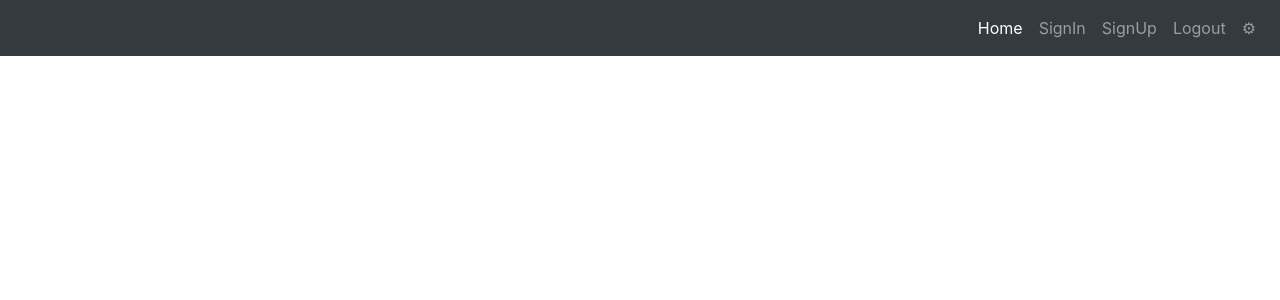
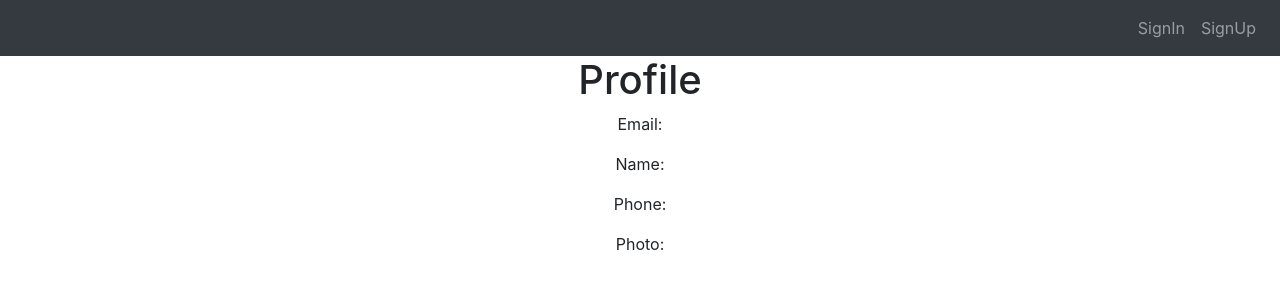
Before and after one commit to jcabrera2502/NJIT-Lowlanders, a React (Create React App) app in the folder frontend/: page /Profile in a window 1280 px wide. Shown: the top 300 px of the page. Built offline with nearby package versions, Linux system fonts and the light colour scheme; no server answers.

Commit message:
Fixed Nav so only certain pages show up when signed in/out. Also made signout reroute to login in 3 seconds.

```diff
--- a/frontend/package.json
+++ b/frontend/package.json
@@ -3,12 +3,16 @@
   "version": "0.1.0",
   "private": true,
   "dependencies": {
+    "@fortawesome/fontawesome-svg-core": "^6.4.2",
+    "@fortawesome/free-solid-svg-icons": "^6.4.2",
+    "@fortawesome/react-fontawesome": "^0.2.0",
     "@testing-library/jest-dom": "^5.17.0",
     "@testing-library/react": "^13.4.0",
     "@testing-library/user-event": "^13.5.0",
     "firebase": "^10.5.2",
     "react": "^18.2.0",
     "react-dom": "^18.2.0",
+    "react-icons": "^4.11.0",
     "react-scripts": "5.0.1",
     "web-vitals": "^2.1.4"
   },
--- a/frontend/src/App.js
+++ b/frontend/src/App.js
@@ -4,9 +4,10 @@ import SignIn from './Components/Auth-Components/SignIn';
 import SignUp from './Components/Auth-Components/SignUp';
 import AuthDetails from './Components/Auth-Components/AuthDetails';
 import Home from './Components/Central-Components/Home';
-import Nav from './Components/Nav';
+import Nav from './Components/Central-Components/Nav';
 import Settings from './Components/Central-Components/Settings';
 import {BrowserRouter as Router, Routes, Route} from 'react-router-dom';
+import Profile from './Components/Central-Components/Profile';
 
 function App() {
   return (
@@ -19,6 +20,7 @@ function App() {
           <Route path="/SignUp" element={<SignUp />} />
           <Route path="/AuthDetails" element={<AuthDetails />} />
           <Route path="/Settings" element={<Settings />} />
+          <Route path="/Profile" element={<Profile />} />
         </Routes>
       </div>
     </Router>
--- a/frontend/src/components/Auth-Components/AuthDetails.jsx
+++ b/frontend/src/components/Auth-Components/AuthDetails.jsx
@@ -30,6 +30,7 @@ const AuthDetails = () => {
     signOut(auth)
       .then(() => {
         console.log("sign out successful");
+        setTimeout(function(){window.location.href = "http://localhost:3000/SignIn"}, 3000);
       })
       .catch((error) => console.log(error));
   };
--- a/frontend/src/components/Central-Components/Home.js
+++ b/frontend/src/components/Central-Components/Home.jsx
@@ -1,6 +1,7 @@
-import { onAuthStateChanged, signOut } from "firebase/auth";
+import { onAuthStateChanged } from "firebase/auth";
 import React, { useEffect, useState } from "react";
 import { auth } from "../../firebase";
+import Dhruv from "../../Images/Dhruvy.jfif";
 
 function Home()
 {
@@ -25,6 +26,7 @@ function Home()
         {user ? (
             <div>
             <h1>Welcome {user.email}</h1>
+            <img src={Dhruv} alt="Dhruv" />
             </div>
         ) : (
             <h1>You need to login</h1>
--- /dev/null
+++ b/frontend/src/components/Central-Components/Nav.js
@@ -0,0 +1,49 @@
+import React, { useEffect, useState } from "react";
+import {Link} from 'react-router-dom';
+import { FaUserCircle } from "react-icons/fa";
+import { FaGear } from "react-icons/fa6";
+import { onAuthStateChanged } from "firebase/auth";
+import { auth} from "../../firebase";
+
+//Only show Profile if the user is logged in
+//Only show Settings if the user is logged in
+//Only show Logout if the user is logged in
+
+
+function Nav() {
+    const [user, setUser] = useState(null);
+    useEffect(() => {
+    onAuthStateChanged(auth, (user) =>
+    {
+        if (user)
+        {
+            setUser(user);
+        }
+        else
+        {
+            setUser(null);
+        }
+    });
+    }, []);
+
+    return(
+
+        <nav class="navbar navbar-expand-lg navbar-dark bg-dark top">
+            <button class="navbar-toggler" type="button" data-toggle="collapse" data-target="#navMainMenu" aria-controls="navMainMenu" aria-expanded="false" aria-label="Toggle navigation">
+                <span class="navbar-toggler-icon"></span>
+            </button>
+            <div id="navMainMenu" class="navbar-collapse collapse">
+                <div class="navbar-nav ml-auto">
+                    {user && <Link to='/' className="nav-item nav-link active">Home</Link>}
+                    {!user && <Link to='/SignIn' className="nav-item nav-link">SignIn</Link>}
+                    {!user && <Link to ='/SignUp' className="nav-item nav-link">SignUp</Link>}
+                    {user && <Link to ='/AuthDetails' className="nav-item nav-link">Logout</Link>}
+                    {user && <Link to ='/Profile' className="nav-item nav-link"><FaUserCircle /></Link>}
+                    {user && <Link to ='/Settings' className="nav-item nav-link"><FaGear /></Link>}
+                </div>
+            </div>
+        </nav>
+    );
+}
+
+export default Nav;
--- /dev/null
+++ b/frontend/src/components/Central-Components/Profile.jsx
@@ -0,0 +1,30 @@
+import { onAuthStateChanged} from "firebase/auth";
+import React, { useEffect, useState } from "react";
+import { auth } from "../../firebase";
+
+const Profile = () => {
+    const [user, setUser] = useState(null);
+
+    useEffect(() => {
+        onAuthStateChanged(auth, (user) => {
+        if (user) {
+            setUser(user);
+        } else {
+            setUser(null);
+        }
+        });
+    }, []);
+
+
+    return (
+        <div>
+        <h1>Profile</h1>
+        <p>Email: {user?.email}</p>
+        <p> Name: {user?.displayName}</p>
+        <p> Phone: {user?.phoneNumber}</p>
+        <p> Photo: {user?.photoURL}</p>
+        </div>
+    );
+    }
+
+export default Profile;
--- a/frontend/src/components/Nav.js
+++ /dev/null
@@ -1,23 +0,0 @@
-import React from 'react'; // ES6 js
-import {Link} from 'react-router-dom';
-
-function Nav() {
-    return(
-        <nav class="navbar navbar-expand-lg navbar-dark bg-dark top">
-            <button class="navbar-toggler" type="button" data-toggle="collapse" data-target="#navMainMenu" aria-controls="navMainMenu" aria-expanded="false" aria-label="Toggle navigation">
-                <span class="navbar-toggler-icon"></span>
-            </button>
-            <div id="navMainMenu" class="navbar-collapse collapse">
-                <div class="navbar-nav ml-auto">
-                    <Link to='/' className="nav-item nav-link active">Home</Link>
-                    <Link to='/SignIn' className="nav-item nav-link">SignIn</Link>
-                    <Link to ='/SignUp' className="nav-item nav-link">SignUp</Link>
-                    <Link to ='/AuthDetails' className="nav-item nav-link">Logout</Link>
-                    <Link to ='/Settings' className="nav-item nav-link">&#9881;</Link>
-                </div>
-            </div>
-        </nav>
-    );
-}
-
-export default Nav;
```
Also changed, not shown: frontend/src/Images/Dhruvy.jfif (added), 1 other file (tests, documents, lock files or other folders).
